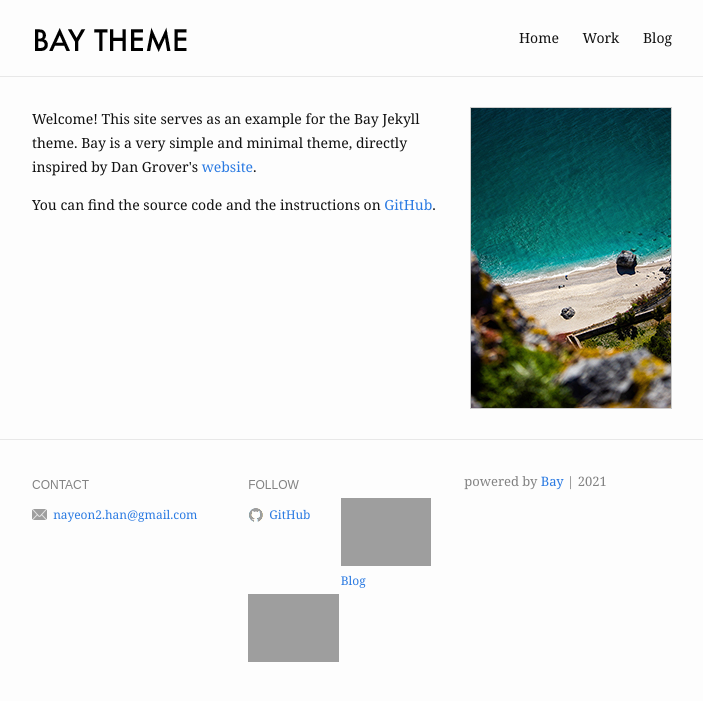
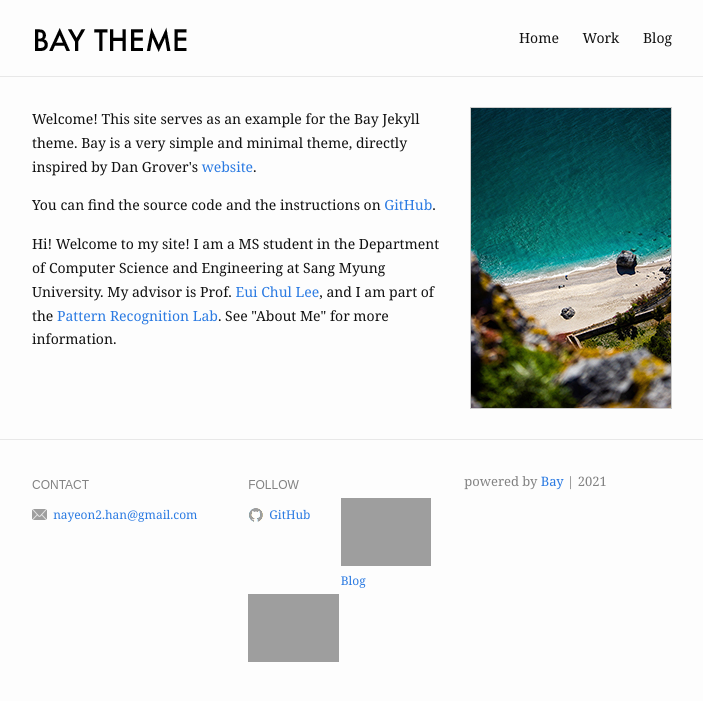
Before and after one commit to HanNayeoniee/HanNayeoniee.github.io, a Jekyll site: the page built from index.md, in a window 1280 px wide. Shown: the top 701 px of the page, without its empty margins (288-991 px from the left). Built offline with Jekyll 4.4.1, drawn with Linux system fonts in a browser that asks for light colours.

Commit message:
Update index.md

```diff
--- a/index.md
+++ b/index.md
@@ -12,3 +12,7 @@ profile_picture:
 <p>
   You can find the source code and the instructions on <a href="https://github.com/eliottvincent/bay">GitHub</a>.
 </p>
+
+<p>
+  Hi! Welcome to my site! I am a MS student in the Department of Computer Science and Engineering at Sang Myung University. My advisor is Prof. <a href="https://scholar.google.co.kr/citations?hl=ko&user=wpy1zMoAAAAJ">Eui Chul Lee</a>, and I am part of the <a href="https://pr.smu.ac.kr/">Pattern Recognition Lab</a>. See "About Me" for more information.
+</p>
```
